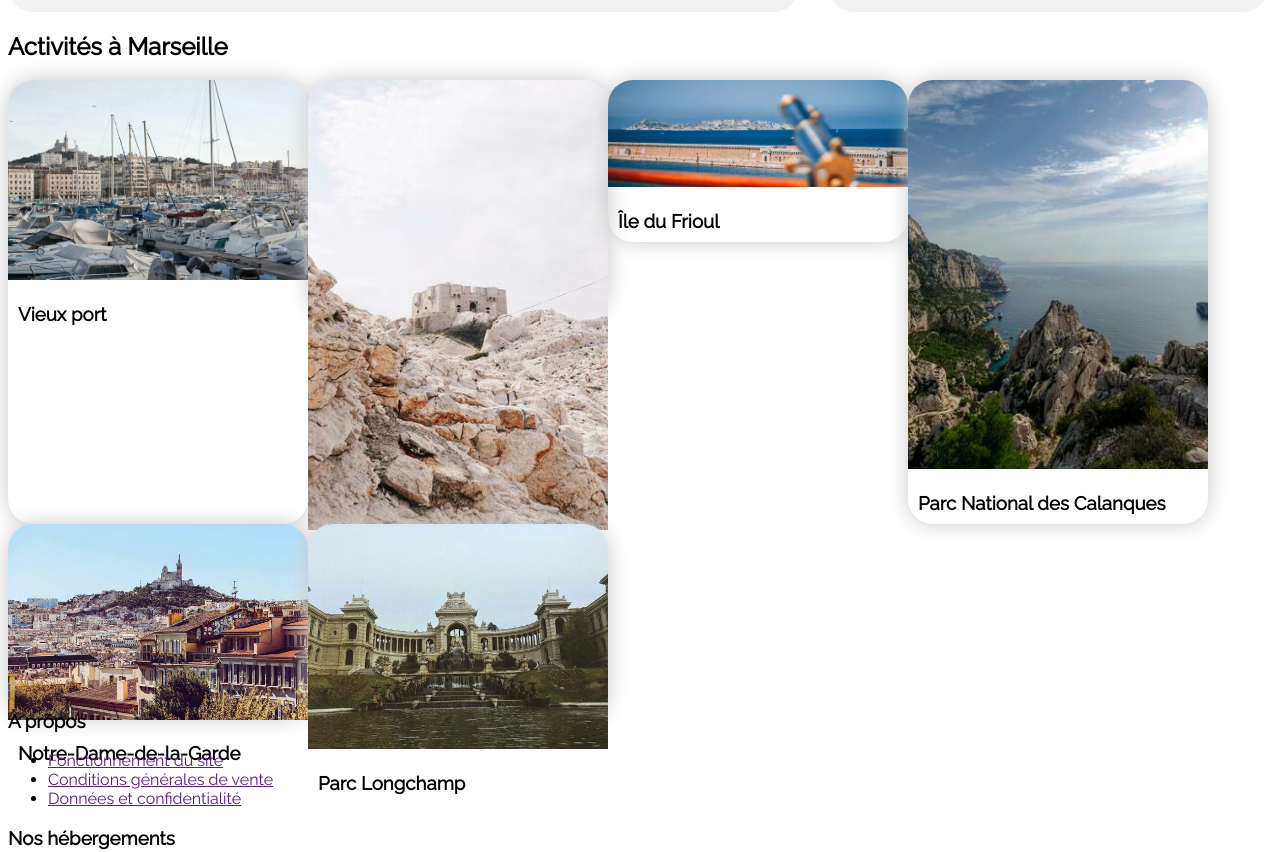
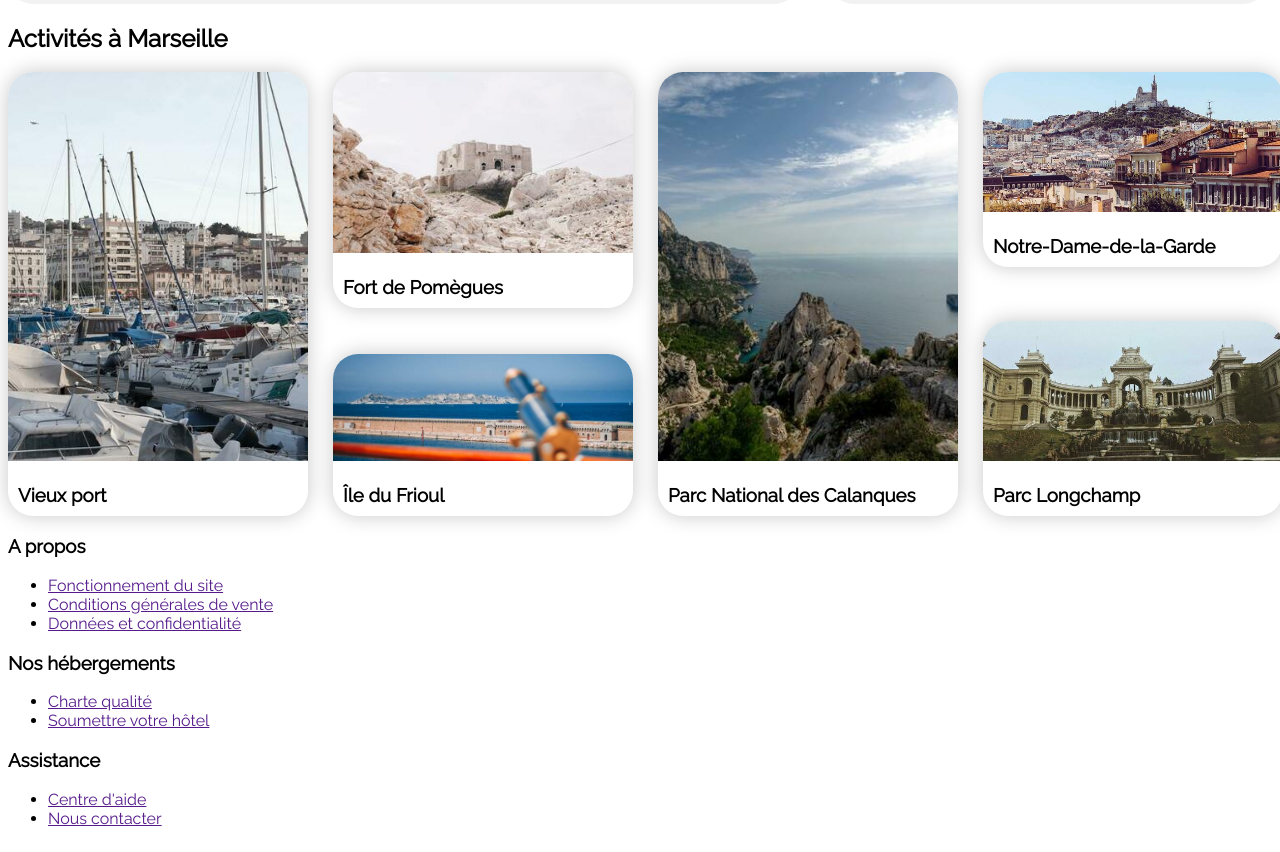
Before and after one commit to theo-laurent/-OC-Projet-2, a plain HTML site: page index.html in a window 1280 px wide. Shown: the part 1285-2137 px from the top of the page. Drawn offline with Linux system fonts and the light colour scheme.

Commit message:
fin placement activites

```diff
--- a/index.html
+++ b/index.html
@@ -288,10 +288,10 @@
       </section>
 
       <!--partie activités-->
-  <section id="activites">
+      <section id="activites">
         <h2>Activités à Marseille</h2>
         <div id="activites_div">
-          <a href="#" class="actigrand">
+          <a href="#" id="actigrand1">
             <figure class="">
               <img
                 src="images/activites/4_small/vieuxport.jpg"
@@ -303,7 +303,7 @@
             </figure>
           </a>
 
-               <a href="#" class="actimoyenplus">
+          <a href="#" id="actimoyenplus">
             <figure class="">
               <img
                 src="images/activites/4_small/fort.jpg"
@@ -315,8 +315,8 @@
             </figure>
           </a>
 
-          <a href="#" class="actipetit">
-            <figure" class="">
+          <a href="#" id="actipetit1">
+            <figure class="">
               <img
                 src="images/activites/4_small/frioul.jpg"
                 alt="une photo de l'Île du Frioul"
@@ -327,8 +327,8 @@
             </figure>
           </a>
 
-          <a href="#" class="actigrand">
-            <figure" class="">
+          <a href="#" id="actigrand2">
+            <figure class="">
               <img
                 src="images/activites/4_small/calanques.jpg"
                 alt="une photo du parc national des Calanques"
@@ -339,7 +339,7 @@
             </figure>
           </a>
 
-          <a href="#" class="actimoyen">
+          <a href="#" id="actimoyen1">
             <figure class="">
               <img
                 src="images/activites/4_small/notredame.jpg"
@@ -351,8 +351,8 @@
             </figure>
           </a>
 
-          <a href="#" class="actimoyen">
-            <figure class="">
+          <a href="#" id="actimoyen2">
+            <figure>
               <img
                 src="images/activites/4_small/longchamp.jpg"
                 alt="une photo du parc Longchamp"
@@ -362,7 +362,6 @@
               </figcaption>
             </figure>
           </a>
-
         </div>
       </section>
     </main>
--- a/style.css
+++ b/style.css
@@ -8,7 +8,7 @@ figure {
   padding: 0;
 }
 
-a{
+a {
   margin: 0;
   padding: 0;
 }
@@ -18,7 +18,7 @@ a{
 header {
   display: flex;
   justify-content: space-between;
-  padding-top: 28px;
+  padding-top: 20px;
 }
 
 header img {
@@ -248,54 +248,96 @@ form ::placeholder {
 
 #activites {
   width: 100%;
-  height: 660px;
 }
 
 #activites a {
   text-decoration: none;
   color: black;
+  display: block;
 }
 
 #activites_div {
-  display: flex ;
-  flex-wrap: wrap;
+  display: grid;
+  grid-template-columns: repeat(4, 1fr);
+  grid-template-rows: 222px 222px;
+  column-gap: 20px;
+}
+
+#activites_div figure {
+  width: 100%;
+  height: 100%;
+}
+
+#activites_div img {
+  width: 100%;
+  height: calc(100% - 55px);
+  object-fit: cover;
+  border-radius: 25px 25px 0 0;
 }
 
 #activites_div h3 {
   padding-left: 10px;
 }
 
- #activites_div img {
+#actigrand1 {
   width: 300px;
-  height: calc(100% - 55px);
-  object-fit: cover;
-  border-radius: 25px 25px 0 0;
+  height: 444px;
+  border-radius: 25px;
+  box-shadow: 0 0 20px #cac8c8;
+  grid-column-start: 1;
+  grid-column-end: 1;
+  grid-row: 1/2;
 }
 
-.actipetit {
+#actimoyenplus {
+  width: 300px;
+  height: 236px;
+  border-radius: 25px;
+  box-shadow: 0 0 20px #cac8c8;
+  grid-column-start: 2;
+  grid-column-end: 2;
+  grid-row-start: 1;
+  grid-row-end: 1;
+}
+
+#actipetit1 {
   width: 300px;
   height: 162px;
   border-radius: 25px;
   box-shadow: 0 0 20px #cac8c8;
+  grid-column-start: 2;
+  grid-column-end: 2;
+  grid-row: 2/2;
+  align-self: flex-end;
 }
 
-.actimoyen {
+#actigrand2 {
+  width: 300px;
+  height: 444px;
+  border-radius: 25px;
+  box-shadow: 0 0 20px #cac8c8;
+  grid-column-start: 3;
+  grid-column-end: 3;
+  grid-row: 1/2;
+}
+
+#actimoyen1 {
   width: 300px;
   height: 195px;
   border-radius: 25px;
   box-shadow: 0 0 20px #cac8c8;
+  grid-column-start: 4;
+  grid-column-end: 4;
+  grid-row: 1/1;
 }
 
-.actimoyenplus {
+#actimoyen2 {
   width: 300px;
-  height: 236px;
+  height: 195px;
   border-radius: 25px;
   box-shadow: 0 0 20px #cac8c8;
+  grid-column-start: 4;
+  grid-column-end: 4;
+  grid-row: 2/2;
+  align-self: flex-end;
 }
-
-.actigrand {
-  width: 300px;
-  height: 444px;
-  border-radius: 25px;
-  box-shadow: 0 0 20px #cac8c8;
-}
```
